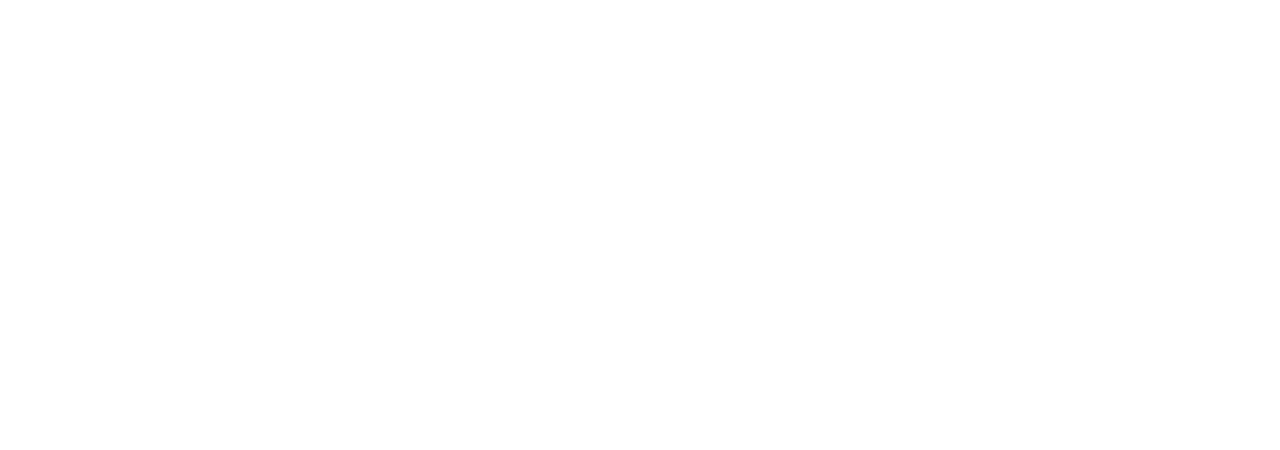
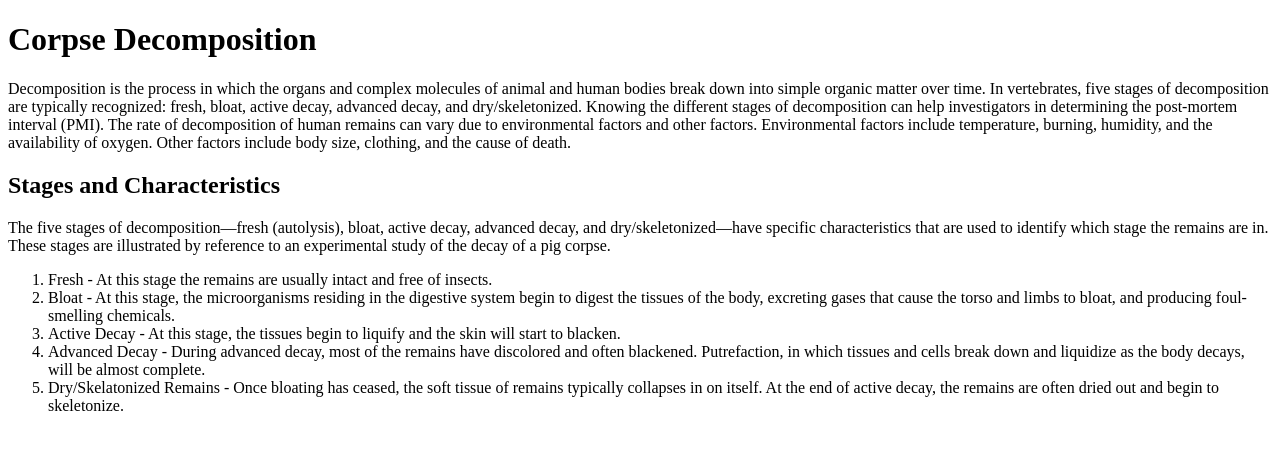
Before and after one commit to MandaMae429/it-indigo, a plain HTML site: page html-demo/index.html in a window 1280 px wide. Drawn offline with Linux system fonts and the light colour scheme.

Commit message:
commital

```diff
--- a/html-demo/index.html
+++ b/html-demo/index.html
@@ -13,7 +13,27 @@
     <title>HTML Demo</title>
     <!--Titles the web page-->
 </head>
-<body>
+<main>
+    <header>
+        <h1>
+            Corpse Decomposition
+        </h1>
+    </header>
+    <section id="content">
+       <p>Decomposition is the process in which the organs and complex molecules of animal and human bodies break down into simple organic matter over time. In vertebrates, five stages of decomposition are typically recognized: fresh, bloat, active decay, advanced decay, and dry/skeletonized. Knowing the different stages of decomposition can help investigators in determining the post-mortem interval (PMI). The rate of decomposition of human remains can vary due to environmental factors and other factors. Environmental factors include temperature, burning, humidity, and the availability of oxygen. Other factors include body size, clothing, and the cause of death.</p>
+       <h2>Stages and Characteristics</h2>
+        <p>The five stages of decomposition—fresh (autolysis), bloat, active decay, advanced decay, and dry/skeletonized—have specific characteristics that are used to identify which stage the remains are in. These stages are illustrated by reference to an experimental study of the decay of a pig corpse.</p>
+        <ol>
+            <li>Fresh - At this stage the remains are usually intact and free of insects. </li>
+            <li>Bloat - At this stage, the microorganisms residing in the digestive system begin to digest the tissues of the body, excreting gases that cause the torso and limbs to bloat, and producing foul-smelling chemicals.</li>
+            <li>Active Decay - At this stage, the tissues begin to liquify and the skin will start to blacken.</li>
+            <li>Advanced Decay - During advanced decay, most of the remains have discolored and often blackened. Putrefaction, in which tissues and cells break down and liquidize as the body decays, will be almost complete.</li>
+            <li>Dry/Skelatonized Remains - Once bloating has ceased, the soft tissue of remains typically collapses in on itself. At the end of active decay, the remains are often dried out and begin to skeletonize.</li>
+        </ol>
 
-</body>
+
+
+    </section>
+
+</main>
 </html>
```
